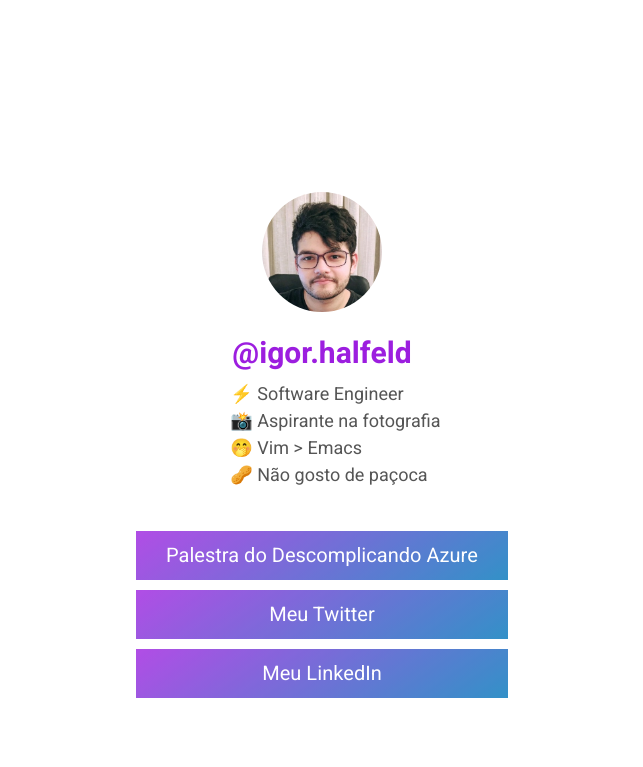
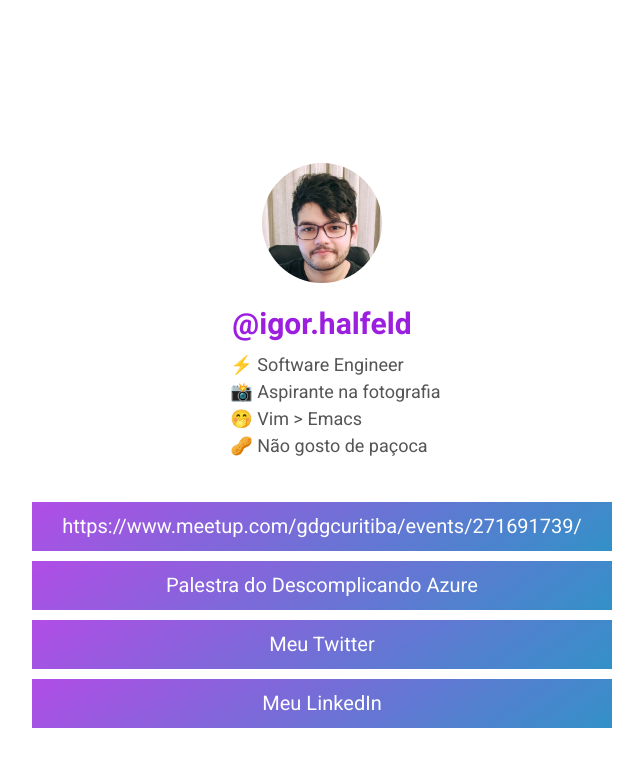
Before and after one commit to Halfeld/website, a Jekyll site: the page built from links.html, in a window 1280 px wide. Shown: the top 767 px of the page, without its empty margins (318-961 px from the left). Built offline with Jekyll 4.4.1, drawn with Linux system fonts in a browser that asks for light colours; some of the changed lines change nothing that is shown.

Commit message:
change link: gdg curitiba

```diff
--- a/links.html
+++ b/links.html
@@ -28,6 +28,14 @@
   <ul class="link_container_links">
     <li class="link_container_links--item">
       <a
+        href="https://www.meetup.com/gdgcuritiba/events/271691739/"
+        target="_blank"
+      >
+        https://www.meetup.com/gdgcuritiba/events/271691739/
+      </a>
+    </li>
+    <li class="link_container_links--item">
+      <a
         href="https://igorluiz.me/posts/2020-06-29-azure-brasil-como-foi"
         target="_blank"
       >
```
